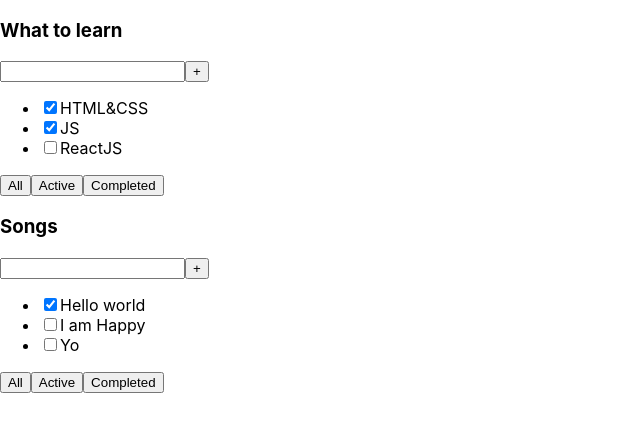
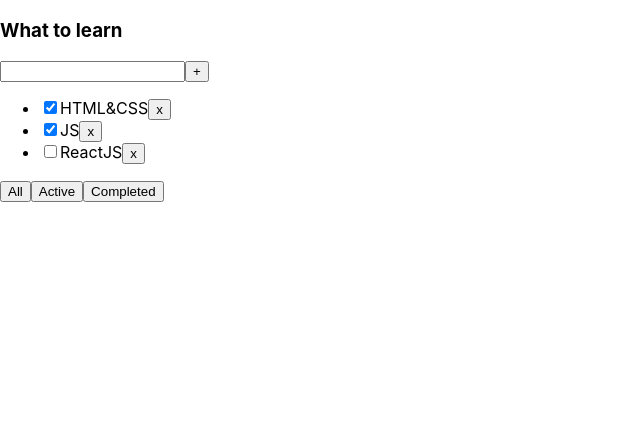
Before and after one commit to svetik-kov/myTodoList, a React (Vite) app: page / in a window 1280 px wide. Shown: the top 432 px of the page, without its empty margins (0-640 px from the left). Built offline with nearby package versions, Linux system fonts and the light colour scheme.

Commit message:
использование useState для хранения данных. методы map и filter

```diff
--- a/src/App.tsx
+++ b/src/App.tsx
@@ -1,28 +1,48 @@
 import {TodolistItem} from './TodolistItem.tsx';
+import {useState} from 'react';
 
 export type Task = {
     id: number
     title: string
     isDone: boolean
 }
+export type FilterValues = 'all' | 'active' | 'completed'
+
 
 export const App = () => {
-    const tasks1:Task[] = [
-        { id: 1, title: 'HTML&CSS', isDone: true },
-        { id: 2, title: 'JS', isDone: true },
-        { id: 3, title: 'ReactJS', isDone: false },
-    ]
+   const [tasks,setTasks]=useState<Task[]>([
+       { id: 1, title: 'HTML&CSS', isDone: true },
+       { id: 2, title: 'JS', isDone: true },
+       { id: 3, title: 'ReactJS', isDone: false },
+   ])
+    const [filter, setFilter] = useState<FilterValues>('all')
 
-    const tasks2:Task[] = [
-        { id: 1, title: 'Hello world', isDone: true },
-        { id: 2, title: 'I am Happy', isDone: false },
-        { id: 3, title: 'Yo', isDone: false },
-    ]
+
+const changeFilter=(filter:FilterValues)=>{
+       setFilter(filter)
+}
+    const deleteTask=(taskId:number)=>{
+        setTasks(tasks.filter((task:Task)=>task.id!==taskId))
+    }
+
+    let filteredTasks = tasks
+    if (filter === 'active') {
+        filteredTasks = tasks.filter(task => task.isDone === false)
+    }
+    if (filter === 'completed') {
+        filteredTasks = tasks.filter(task => task.isDone === true)
+    }
 
     return (
         <div className="app">
-            <TodolistItem title="What to learn" tasks={tasks1} />
-            <TodolistItem title="Songs" tasks={tasks2} />
+            <TodolistItem
+                title="What to learn"
+                tasks={filteredTasks}
+                deleteTask={deleteTask}
+                changeFilter={ changeFilter}
+                filter={filter}
+            />
+
         </div>
     )
 }
--- a/src/Button.tsx
+++ b/src/Button.tsx
@@ -1,7 +1,8 @@
 type Props = {
-    title: string
+    title: string,
+    onClick?: () => void
 }
 
-export const Button = ({ title }: Props) => {
-    return <button>{title}</button>
+export const Button = ({ title,onClick}: Props) => {
+    return <button onClick={onClick}>{title}</button>
 }
--- a/src/TodolistItem.tsx
+++ b/src/TodolistItem.tsx
@@ -1,12 +1,15 @@
-import {Task} from './App.tsx';
+import {FilterValues, Task} from './App.tsx';
 import {Button} from './Button.tsx';
 
 type Props = {
     title: string
     tasks: Task[]
-    date?: string
+    date?: string,
+    deleteTask: (id: number) => void
+    changeFilter:(filter:FilterValues)=>void
+    filter:FilterValues
 }
-export const TodolistItem = ({tasks, title}: Props) => {
+export const TodolistItem = ({tasks, title, deleteTask,changeFilter}: Props) => {
 
     return (
         <div>
@@ -27,6 +30,7 @@
                                 <li key={task.id}>
                                     <input type="checkbox" checked={task.isDone}/>
                                     <span>{task.title}</span>
+                                    <Button onClick={() => deleteTask(task.id)} title={'x'}/>
                                 </li>
                             )
                         })}
@@ -35,9 +39,9 @@
 
 
                 <div>
-                    <Button title={'All'}/>
-                    <Button title={'Active'}/>
-                    <Button title={'Completed'}/>
+                    <Button onClick={  ()=>changeFilter('all') } title={'All'}/>
+                    <Button onClick={  ()=>changeFilter('active')} title={'Active'}/>
+                    <Button onClick={  ()=>changeFilter('completed') } title={'Completed'}/>
                 </div>
             </div>
         </div>
```
